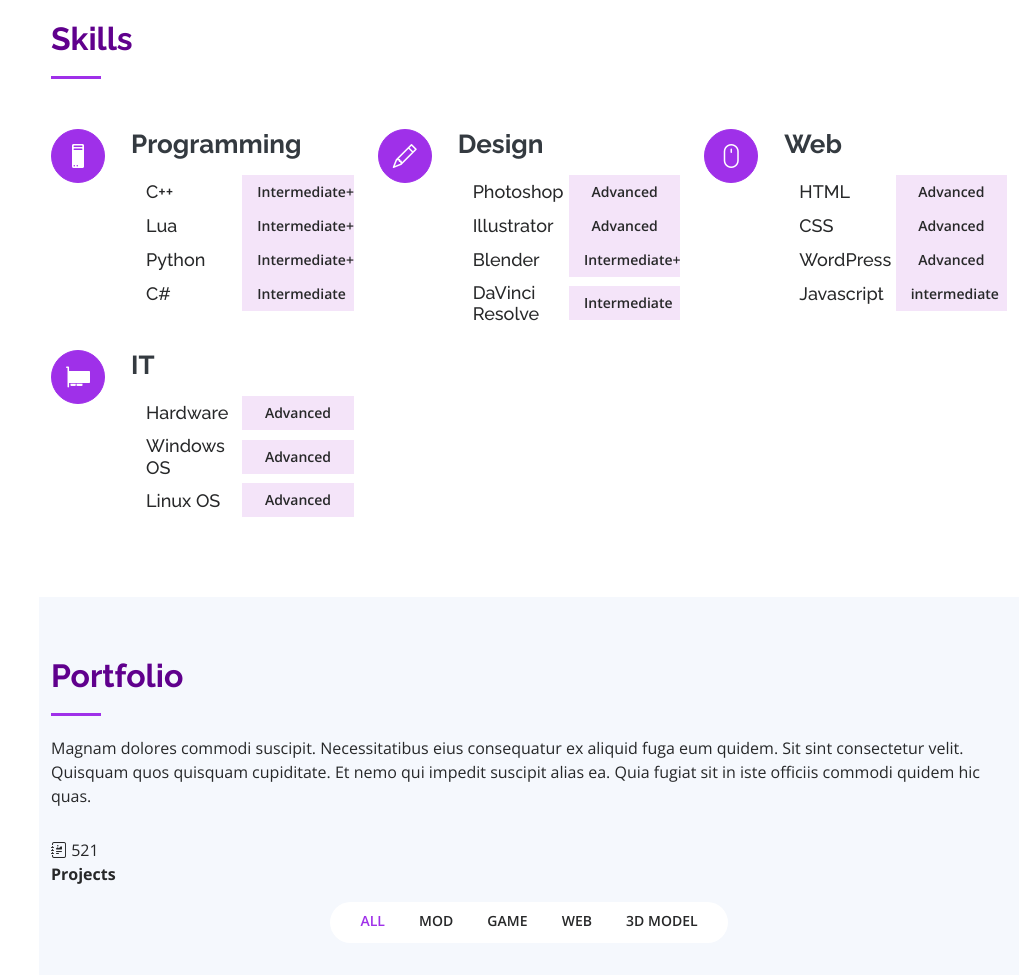
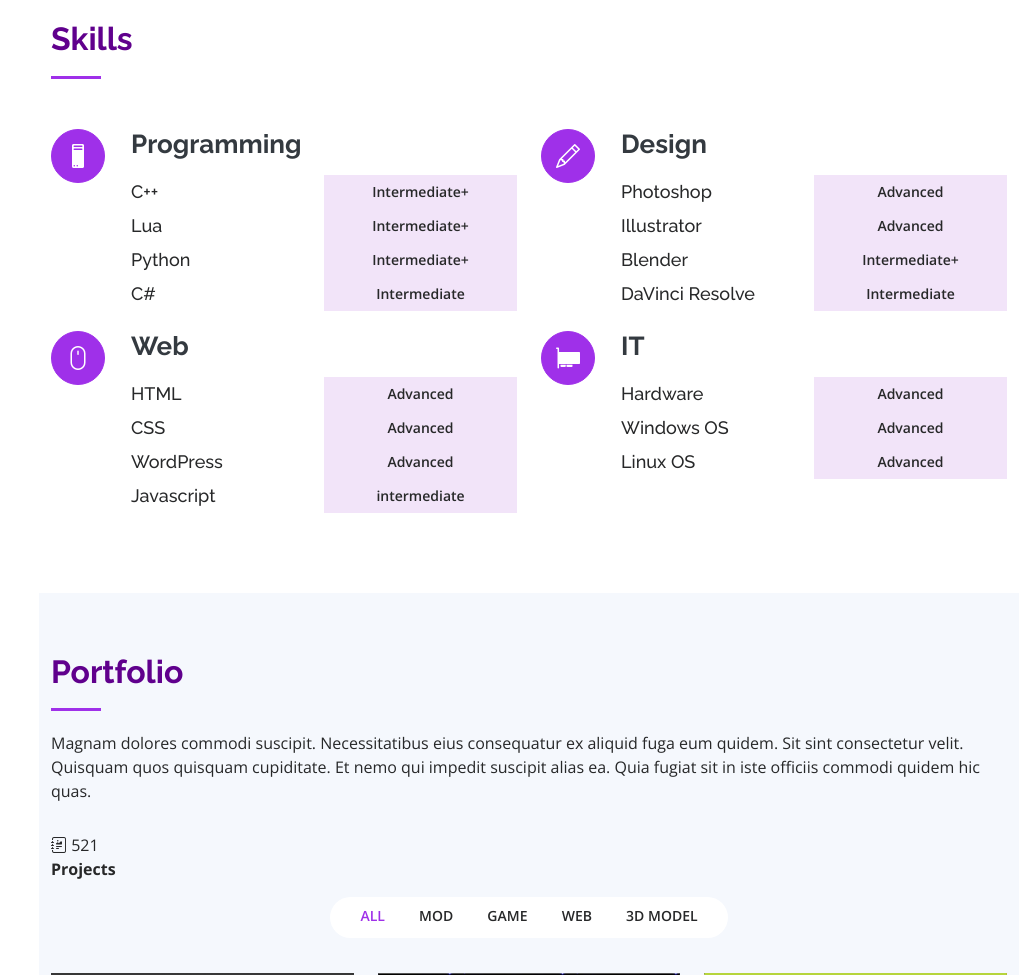
Before and after one commit to joeljoanlopez/joeljoanlopez.github.io, a plain HTML site: page index.html in a window 1280 px wide. Shown: the part 2200-3175 px from the top of the page, without its empty margins (261-1280 px from the left). Drawn offline with nearby package versions, Linux system fonts and the light colour scheme.

Commit message:
Fixed Skills 100%

```diff
--- a/assets/css/style.css
+++ b/assets/css/style.css
@@ -374,39 +374,6 @@ section {
 /*--------------------------------------------------------------
 # Skills
 --------------------------------------------------------------*/
-.skills .progress {
-  height: 60px;
-  display: block;
-  background: none;
-  border-radius: 0;
-}
-
-.skills .progress .skill {
-  padding: 0;
-  margin: 0 0 6px 0;
-  text-transform: uppercase;
-  display: block;
-  font-weight: 600;
-  font-family: "Poppins", sans-serif;
-  color: #050d18;
-}
-
-.skills .progress .skill .val {
-  float: right;
-  font-style: normal;
-}
-
-.skills .progress-bar-wrap {
-  background: #dce8f8;
-  height: 10px;
-}
-
-.skills .progress-bar {
-  width: 1px;
-  height: 10px;
-  transition: 0.9s;
-  background-color: #9f30e9;
-}
 .skills .icon-box {
   margin-bottom: 20px;
 }
@@ -462,17 +429,15 @@ section {
 }
 
 .skills .name{
-  width:50%;
-  margin-left: 0%;
+  width: 50%;
   font-size: 18px;
-  padding: 5px 15px;
   margin: auto;
 }
 
 .skills .level{
   width: 50%;
-  background: #f4e4f9;
-  padding: 5px 15px;
+  background: #f2e4f9;
+  padding: 5px;
   display: inline-block;
   font-weight: 600;
   text-align: center;
--- a/index.html
+++ b/index.html
@@ -202,82 +202,82 @@
         </div>
 
         <div class="row skills-content">
-          <div class="col-lg-4 col-md-6 icon-box" data-aos="fade-up">
+          <div class="col-lg-6 icon-box" data-aos="fade-up">
 
             <div class="icon"><i class="bi-pc"></i></div>
             <h4 class="title"><a>Programming</a></h4>
-            <div class="resume-item description">
+            <div class="skills description">
               <h4 class="name">C++</h4>
               <p class="level">Intermediate+</p>
             </div>
-            <div class="resume-item description">
+            <div class="skills description">
               <h4 class="name">Lua</h4>
               <p class="level">Intermediate+</p>
             </div>
-            <div class="resume-item description">
+            <div class="skills description">
               <h4 class="name">Python</h4>
               <p class="level">Intermediate+</p>
             </div>
-            <div class="resume-item description">
+            <div class="skills description">
               <h4 class="name">C#</h4>
               <p class="level">Intermediate</p>
             </div>
           </div>
 
-          <div class="col-lg-4 col-md-6 icon-box" data-aos="fade-up">
+          <div class="col-lg-6 icon-box" data-aos="fade-up">
             <div class="icon"><i class="bi-pencil"></i></div>
             <h4 class="title"><a>Design</a></h4>
-            <div class="resume-item description">
+            <div class="skills description">
               <h4 class="name">Photoshop</h4>
               <p class="level">Advanced</p>
             </div>
-            <div class="resume-item description">
+            <div class="skills description">
               <h4 class="name">Illustrator</h4>
               <p class="level">Advanced</p>
             </div>
-            <div class="resume-item description">
+            <div class="skills description">
               <h4 class="name">Blender</h4>
               <p class="level">Intermediate+</p>
             </div>
-            <div class="resume-item description">
+            <div class="skills description">
               <h4 class="name">DaVinci Resolve</h4>
               <p class="level">Intermediate</p>
             </div>
           </div>
 
-          <div class="col-lg-4 col-md-6 icon-box" data-aos="fade-up">
+          <div class="col-lg-6 icon-box" data-aos="fade-up">
             <div class="icon"><i class="bi-mouse"></i></div>
             <h4 class="title"><a>Web</a></h4>
-            <div class="resume-item description">
+            <div class="skills description">
               <h4 class="name">HTML</h4>
               <p class="level">Advanced</p>
             </div>
-            <div class="resume-item description">
+            <div class="skills description">
               <h4 class="name">CSS</h4>
               <p class="level">Advanced</p>
             </div>
-            <div class="resume-item description">
+            <div class="skills description">
               <h4 class="name">WordPress</h4>
               <p class="level">Advanced</p>
             </div>
-            <div class="resume-item description">
+            <div class="skills description">
               <h4 class="name">Javascript</h4>
               <p class="level">intermediate</p>
             </div>
           </div>
 
-          <div class="col-lg-4 col-md-6 icon-box" data-aos="fade-up">
+          <div class="col-lg-6 icon-box" data-aos="fade-up">
             <div class="icon"><i class="bi-pci-card"></i></div>
             <h4 class="title"><a>IT</a></h4>
-            <div class="resume-item description">
+            <div class="skills description">
               <h4 class="name">Hardware</h4>
               <p class="level">Advanced</p>
             </div>
-            <div class="resume-item description">
+            <div class="skills description">
               <h4 class="name">Windows OS</h4>
               <p class="level">Advanced</p>
             </div>
-            <div class="resume-item description">
+            <div class="skills description">
               <h4 class="name">Linux OS</h4>
               <p class="level">Advanced</p>
             </div>
```
